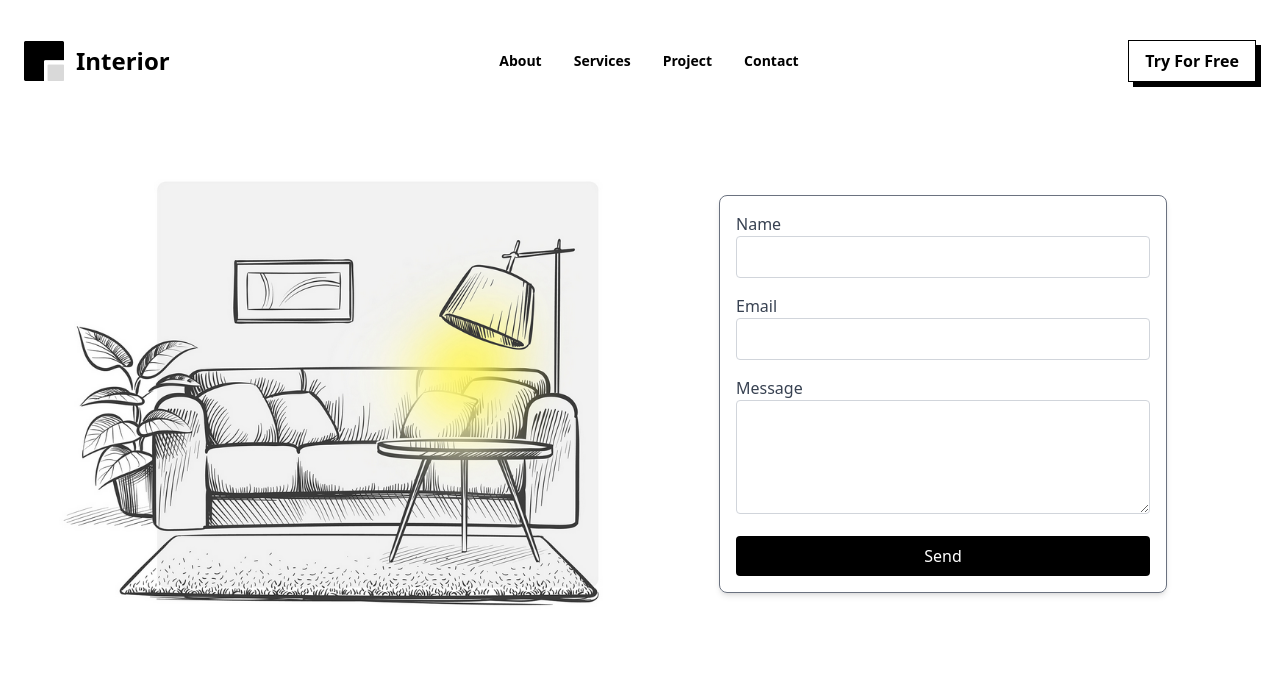
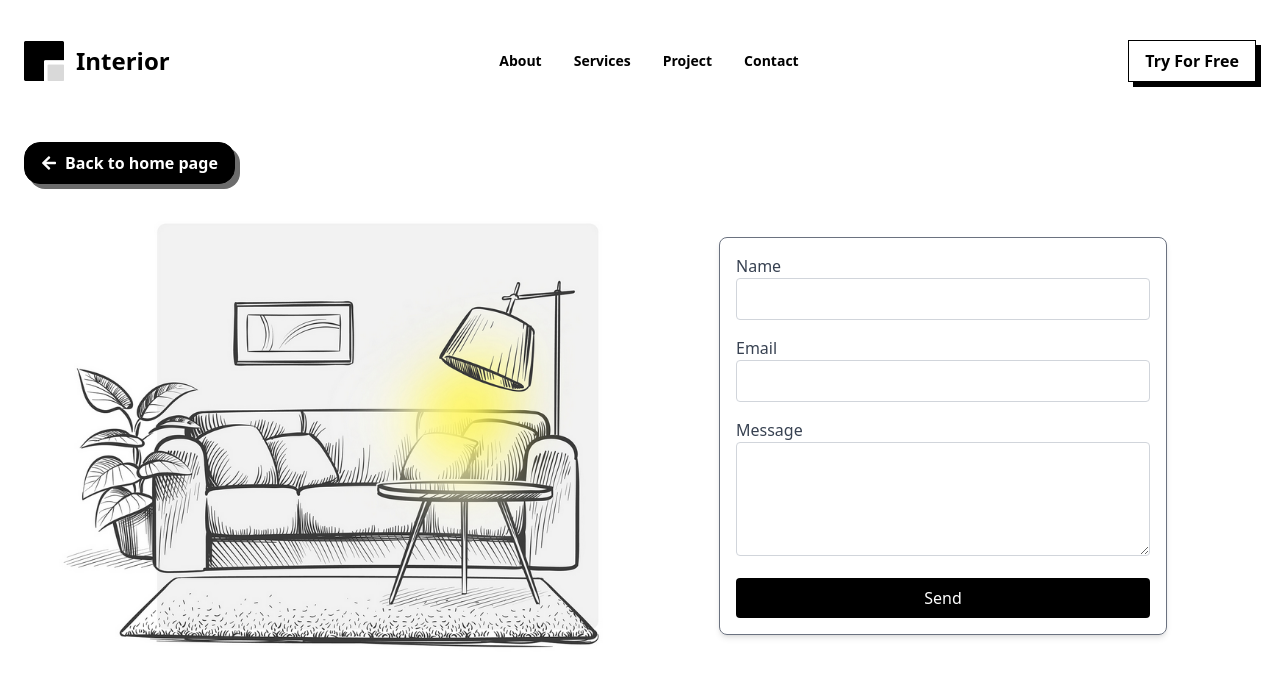
Before and after one commit to Iyiola2dev/interior-website, a React (Vite) app: page /contact in a window 1280 px wide. Shown: the top 686 px of the page. Built offline with nearby package versions, Linux system fonts and the light colour scheme; the HTML template or start-up script is replaced by a standard one.

Commit message:
I added a back home page button

```diff
--- a/src/pages/Contact.jsx
+++ b/src/pages/Contact.jsx
@@ -1,5 +1,8 @@
 import { useState } from "react";
 import Banner1 from "../assets/banner2.png";
+import { FaArrowLeft } from "react-icons/fa";
+
+import { useNavigate } from "react-router-dom";
 
 const Contact = () => {
   const [formData, setFormData] = useState({
@@ -23,15 +26,33 @@ const Contact = () => {
       message: "",
     });
   };
+  const navigate = useNavigate();
 
+  const handleHomeClick = () => {
+    navigate("/");
+  };
   return (
-    <div className="container mx-auto px-4 pt-11 "  id="Contacts">
+    <div className="container mx-auto px-4 pt-11 " id="Contacts">
+      <div className=" ">
+        <button className="primary-btn bg-black hover:bg-white hover:text-black text-white shadow-[5px_5px_0px_0px_#6c6c6c] flex items-center gap-2 rounded-2xl" onClick={handleHomeClick}>
+          <FaArrowLeft />
+          <p>Back to home page</p>
+        </button>
+
+      </div>
       <div className="flex flex-col md:flex-row justify-center items-center gap-5 p-5 ">
-        <div className=" flex-1 w-[300px]  md:w-full"><img src={Banner1} alt="" /></div>
+        <div className=" flex-1 w-[300px]  md:w-full">
+          <img src={Banner1} alt="" />
+        </div>
         <div className="flex-1 w-[300px] md:w-full  ">
-      <form onSubmit={handleSubmit} className="flex flex-col max-w-md mx-auto border border-gray-500 p-4 rounded-lg shadow-md">
+          <form
+            onSubmit={handleSubmit}
+            className="flex flex-col max-w-md mx-auto border border-gray-500 p-4 rounded-lg shadow-md"
+          >
             <div className="mb-4">
-          <label htmlFor="name" className="block text-gray-700">Name</label>
+              <label htmlFor="name" className="block text-gray-700">
+                Name
+              </label>
               <input
                 type="text"
                 id="name"
@@ -43,7 +64,9 @@ const Contact = () => {
               />
             </div>
             <div className="mb-4">
-          <label htmlFor="email" className="block text-gray-700">Email</label>
+              <label htmlFor="email" className="block text-gray-700">
+                Email
+              </label>
               <input
                 type="email"
                 id="email"
@@ -55,7 +78,9 @@ const Contact = () => {
               />
             </div>
             <div className="mb-4">
-          <label htmlFor="message" className="block text-gray-700">Message</label>
+              <label htmlFor="message" className="block text-gray-700">
+                Message
+              </label>
               <textarea
                 name="message"
                 id="message"
```
Lines whose indentation alone changed are shown as unchanged.
